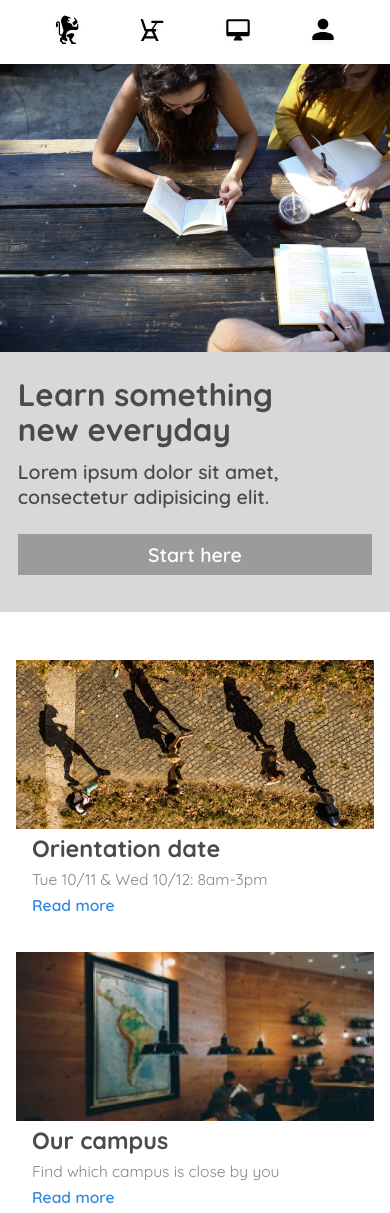
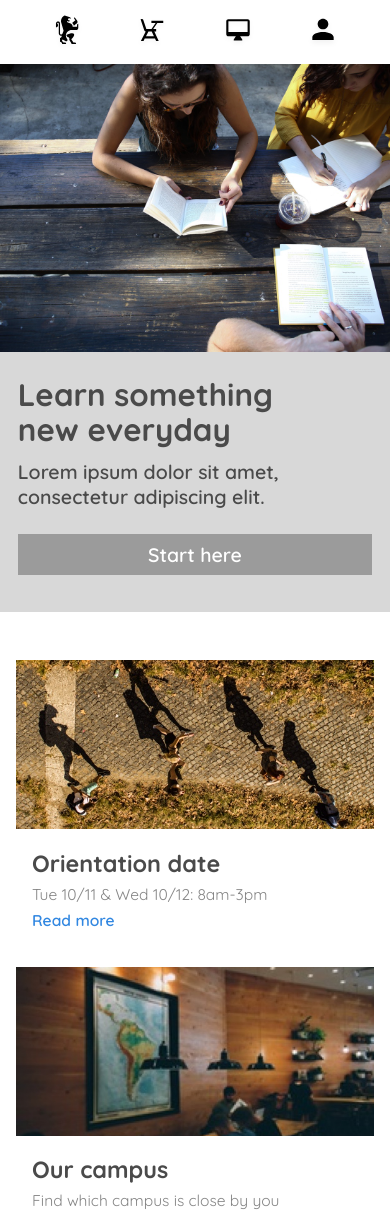
Before and after one commit to murphy6867/JSD-web-assignment-1, a plain HTML site: page index.html in a window 390 px wide. Shown: the top 1213 px of the page. Drawn offline with Linux system fonts and the light colour scheme.

Commit message:
fix text padding

```diff
--- a/index.html
+++ b/index.html
@@ -44,7 +44,7 @@
                 </div>
                 <div class="banner-right flex-col">
                     <h1>Learn something new everyday</h1>
-                    <p>Lorem ipsum dolor sit amet, consectetur adipisicing elit.</p>
+                    <p>Lorem ipsum dolor sit amet, consectetur adipiscing elit.</p>
                     <a href="#">Start here</a>
                 </div>
             </div>
@@ -96,7 +96,7 @@
                             <img class="list-image-moblie" src="./capstone_colmar_assets/images/information-guest-lecture-mobile.jpg" alt="Image Guest Moblie">
                         </div>
                         <div class="information-list-text flex-col">
-                            <h1>Special quest lecture</h1>
+                            <h1>Special guest lecture</h1>
                             <p>Join a keynote with Oliver Sack about music in medical treatment</p>
                             <a href="#">Read more</a>
                         </div>
--- a/styles/moblieVP.css
+++ b/styles/moblieVP.css
@@ -100,6 +100,7 @@
   }
 
   .information-list-text {
+    padding-top: 5vw;
     padding-left: 16px;
   }
 
```
